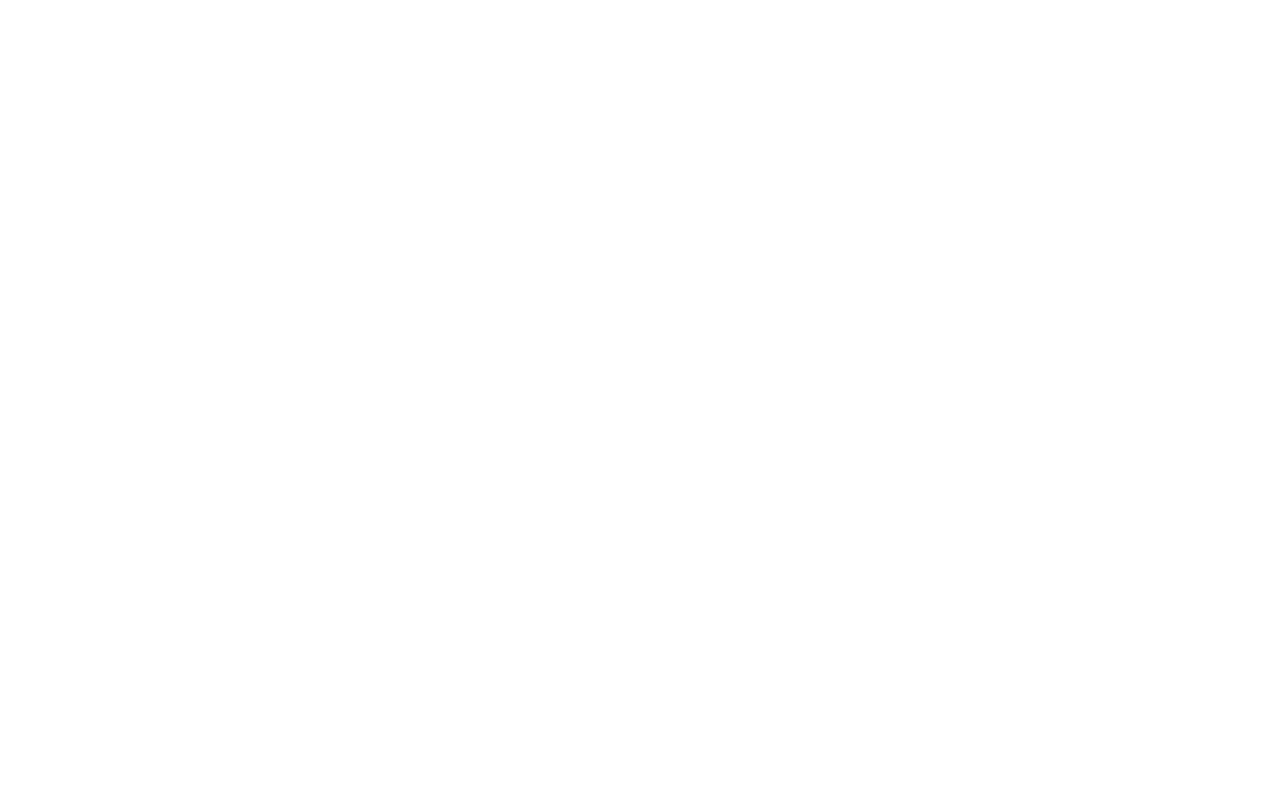
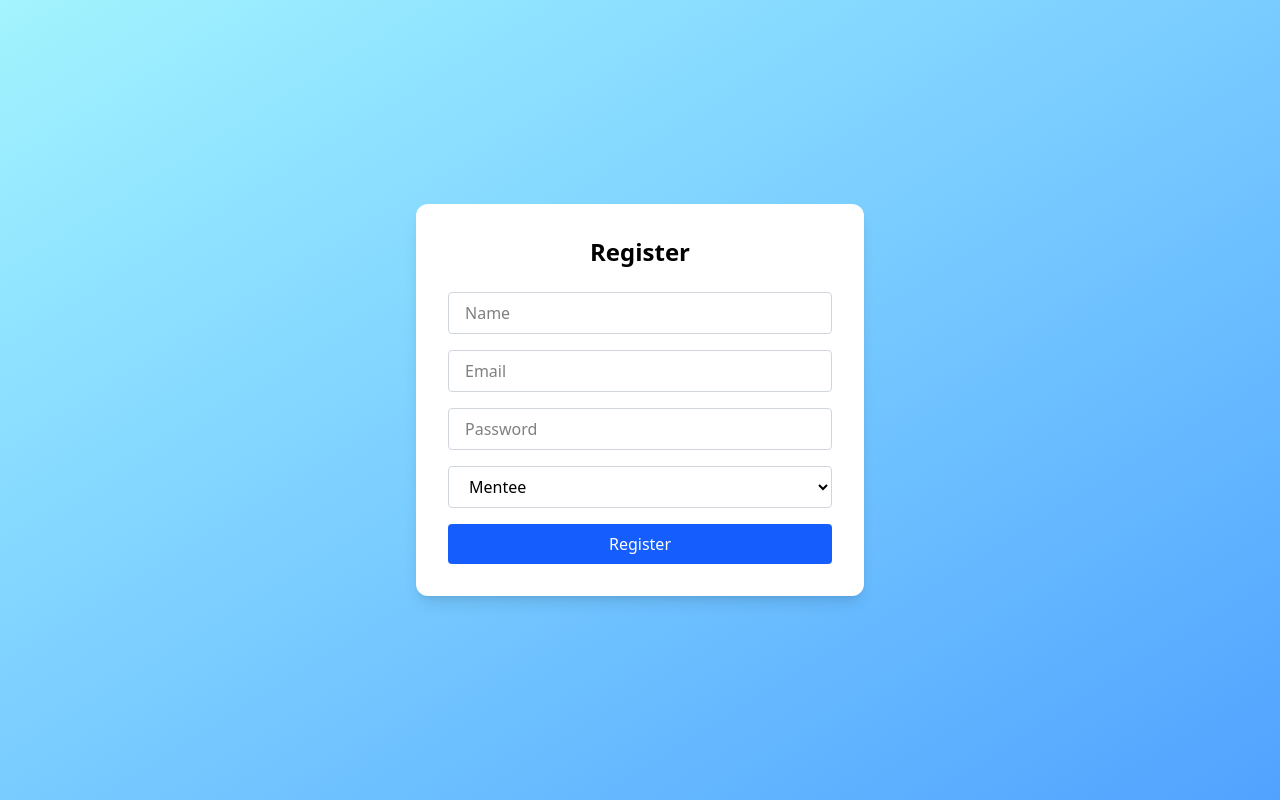
Before and after one commit to alabiben/Frontend_new, a React (Vite) app: page /register in a window 1280 px wide. Before the commit this address had no page. Built offline with nearby package versions, Linux system fonts and the light colour scheme.

Commit message:
frontend setup

```diff
--- a/package.json
+++ b/package.json
@@ -14,6 +14,7 @@
     "axios": "^1.11.0",
     "react": "^19.1.0",
     "react-dom": "^19.1.0",
+    "react-query": "^3.39.3",
     "react-router-dom": "^7.7.1",
     "tailwindcss": "^4.1.11"
   },
--- a/src/App.tsx
+++ b/src/App.tsx
@@ -1,14 +1,20 @@
 import { Route,Routes } from 'react-router-dom'
 import './App.css'
 import Home from './pages/Home'
+import Register from './auth/register'
 import Login from './auth/login'
+import Profile from './pages/Profile'
+import Dashboard from './pages/Dashboard'
 function App () {
 
   return (
     <>
       <Routes>
         <Route path='/' element={<Home/>}></Route>
-        <Route path='/Login' element={<Login/>}></Route>
+        <Route path="/register" element={<Register />} />
+        <Route path="/login" element={<Login />} />
+        <Route path="/profile" element={<Profile />} />
+        <Route path="/dashboard" element={<Dashboard />} />
       </Routes>
     </>
   )
--- a/src/auth/login.tsx
+++ b/src/auth/login.tsx
@@ -1,23 +1,48 @@
 import React from 'react'
-//import axios from "axios"
+import axios from "axios"
 import {useState} from "react"
-
+import { useShopContext } from '../context.tsx'
+import { useNavigate } from 'react-router-dom'
+    interface Loginresponse {
+        token: string,
+        user: {
+            id: string,
+            email: string,
+            name: string,
+            role: string
+        }
+    }
 function Login() {
-
+    const navigate = useNavigate()
+    const context = useShopContext()
+    const backendUrl = context?.backendUrl || ""
     const [email, setEmail] = useState<string>("")
     const [password, setPassword] = useState<string>("")
+    const [isLoading, setIsLoading] = useState<boolean>(false)
+    const [error, setError] = useState<string>("")
 
-    const submit = async (e:React.FormEvent<HTMLFormElement>) =>{
-        try {
-            e.preventDefault()
-            console.log("password", password)
-            console.log("email", email)
+    const submit = async (e: React.FormEvent<HTMLFormElement>) => {
+  e.preventDefault()
+  setIsLoading(true)
+  setError("")
+  try {
+    const response = await axios.post<Loginresponse>(`${backendUrl}/api/auth/login`, { email, password })
+    if (response.status === 200) {
+      localStorage.setItem('token', response.data.token)
+      if (response.data.user.bio && response.data.user.skills && response.data.user.goals) {
+        navigate('/dashboard')
+      } else {
+        navigate('/profile')
+      }
+    }
+  } catch (error: any) {
+    setError(error?.response?.data?.message || "Login failed")
+    console.log(error)
+  } finally {
+    setIsLoading(false)
+  }
+}
 
-        } catch (error) {
-
-        }
-
-    }
   return (
      <div className="set mt-10 justify-self-center mx-auto">
           <h1 className="justify-self-center justify-center font-bold text-6xl">Mentorship Login Page</h1>
--- /dev/null
+++ b/src/auth/register.tsx
@@ -0,0 +1,80 @@
+import React, { useState } from 'react'
+import axios from 'axios'
+import { useNavigate } from 'react-router-dom'
+import { useShopContext } from '../context'
+
+function Register() {
+  const navigate = useNavigate()
+  const context = useShopContext()
+  const backendUrl = context?.backendUrl || ""
+  const [name, setName] = useState("")
+  const [email, setEmail] = useState("")
+  const [password, setPassword] = useState("")
+  const [role, setRole] = useState("mentee") // or "mentor"
+  const [error, setError] = useState("")
+  const [isLoading, setIsLoading] = useState(false)
+
+  const handleSubmit = async (e: React.FormEvent<HTMLFormElement>) => {
+    e.preventDefault()
+    setIsLoading(true)
+    setError("")
+    try {
+      await axios.post(`${backendUrl}/api/auth/register`, { name, email, password, role })
+      navigate('/login')
+    } catch (err: any) {
+      setError(err?.response?.data?.message || "Registration failed")
+    } finally {
+      setIsLoading(false)
+    }
+  }
+
+  return (
+    <div className="min-h-screen flex items-center justify-center bg-gradient-to-br from-cyan-200 to-blue-400">
+      <form className="bg-white p-8 rounded-xl shadow-lg max-w-md w-full" onSubmit={handleSubmit}>
+        <h2 className="text-2xl font-bold mb-6 text-center">Register</h2>
+        {error && <div className="text-red-500 mb-4">{error}</div>}
+        <input
+          className="w-full mb-4 px-4 py-2 border border-gray-300 rounded"
+          type="text"
+          placeholder="Name"
+          value={name}
+          onChange={e => setName(e.target.value)}
+          required
+        />
+        <input
+          className="w-full mb-4 px-4 py-2 border border-gray-300 rounded"
+          type="email"
+          placeholder="Email"
+          value={email}
+          onChange={e => setEmail(e.target.value)}
+          required
+        />
+        <input
+          className="w-full mb-4 px-4 py-2 border border-gray-300 rounded"
+          type="password"
+          placeholder="Password"
+          value={password}
+          onChange={e => setPassword(e.target.value)}
+          required
+        />
+        <select
+          className="w-full mb-4 px-4 py-2 border border-gray-300 rounded"
+          value={role}
+          onChange={e => setRole(e.target.value)}
+        >
+          <option value="mentee">Mentee</option>
+          <option value="mentor">Mentor</option>
+        </select>
+        <button
+          className="w-full bg-blue-600 text-white py-2 rounded hover:bg-blue-800 transition"
+          type="submit"
+          disabled={isLoading}
+        >
+          {isLoading ? "Registering..." : "Register"}
+        </button>
+      </form>
+    </div>
+  )
+}
+
+export default Register
--- /dev/null
+++ b/src/context.tsx
@@ -0,0 +1,32 @@
+import React, { type ReactNode } from 'react'
+
+import { createContext, useContext } from 'react'
+
+interface ShopContextType {
+    // Define the properties and methods you want to expose
+    backendUrl: string;
+}
+
+export const ShopContext = createContext<ShopContextType | undefined>(undefined)
+
+interface ShopContextProviderProps {
+    children:ReactNode
+}
+
+const ShopContextProvider: React.FC<ShopContextProviderProps> = (props) => {
+    const backendUrl = "https://mentorship-project-backend.onrender.com"
+    const value: ShopContextType = {
+        backendUrl
+     };
+    return (
+        <ShopContext.Provider value={value}>
+            {props.children}
+        </ShopContext.Provider>
+    );
+};
+
+export const useShopContext = () => {
+    return useContext(ShopContext)
+};
+
+export default ShopContextProvider;
--- /dev/null
+++ b/src/pages/Dashboard.tsx
@@ -0,0 +1,24 @@
+import React, { useEffect } from 'react'
+import { useNavigate } from 'react-router-dom'
+
+function Dashboard() {
+  const navigate = useNavigate()
+
+  useEffect(() => {
+    const token = localStorage.getItem('token')
+    if (!token) {
+      navigate('/login')
+    }
+  }, [navigate])
+
+  return (
+    <div className="min-h-screen flex items-center justify-center bg-gradient-to-br from-cyan-200 to-blue-400">
+      <div className="bg-white p-8 rounded-xl shadow-lg max-w-md w-full text-center">
+        <h2 className="text-3xl font-bold mb-4">Welcome to your Dashboard!</h2>
+        <p className="text-lg text-gray-700">Here you can manage your mentorship activities.</p>
+      </div>
+    </div>
+  )
+}
+
+export default Dashboard
--- /dev/null
+++ b/src/pages/Profile.tsx
@@ -0,0 +1,84 @@
+import React, { useState } from 'react'
+import { useNavigate } from 'react-router-dom'
+import { useShopContext } from '../context'
+import axios from 'axios'
+
+function Profile() {
+  const navigate = useNavigate()
+  const context = useShopContext()
+  const backendUrl = context?.backendUrl || ""
+  const [name, setName] = useState("")
+  const [bio, setBio] = useState("")
+  const [skills, setSkills] = useState("")
+  const [goals, setGoals] = useState("")
+  const [error, setError] = useState("")
+  const [isLoading, setIsLoading] = useState(false)
+
+  const handleSubmit = async (e: React.FormEvent<HTMLFormElement>) => {
+    e.preventDefault()
+    setIsLoading(true)
+    setError("")
+    try {
+      const token = localStorage.getItem('token')
+      await axios.post(
+        `${backendUrl}/api/profile`,
+        { name, bio, skills, goals },
+        { headers: { Authorization: `Bearer ${token}` } }
+      )
+      navigate('/dashboard')
+    } catch (err: any) {
+      setError(err?.response?.data?.message || "Profile update failed")
+    } finally {
+      setIsLoading(false)
+    }
+  }
+
+  return (
+    <div className="min-h-screen flex items-center justify-center bg-gradient-to-br from-cyan-200 to-blue-400">
+      <form className="bg-white p-8 rounded-xl shadow-lg max-w-md w-full" onSubmit={handleSubmit}>
+        <h2 className="text-2xl font-bold mb-6 text-center">Complete Your Profile</h2>
+        {error && <div className="text-red-500 mb-4">{error}</div>}
+        <input
+          className="w-full mb-4 px-4 py-2 border border-gray-300 rounded"
+          type="text"
+          placeholder="Name"
+          value={name}
+          onChange={e => setName(e.target.value)}
+          required
+        />
+        <textarea
+          className="w-full mb-4 px-4 py-2 border border-gray-300 rounded"
+          placeholder="Bio"
+          value={bio}
+          onChange={e => setBio(e.target.value)}
+          required
+        />
+        <input
+          className="w-full mb-4 px-4 py-2 border border-gray-300 rounded"
+          type="text"
+          placeholder="Skills (comma separated)"
+          value={skills}
+          onChange={e => setSkills(e.target.value)}
+          required
+        />
+        <input
+          className="w-full mb-4 px-4 py-2 border border-gray-300 rounded"
+          type="text"
+          placeholder="Goals"
+          value={goals}
+          onChange={e => setGoals(e.target.value)}
+          required
+        />
+        <button
+          className="w-full bg-blue-600 text-white py-2 rounded hover:bg-blue-800 transition"
+          type="submit"
+          disabled={isLoading}
+        >
+          {isLoading ? "Saving..." : "Save Profile"}
+        </button>
+      </form>
+    </div>
+  )
+}
+
+export default Profile
```
Also changed, not shown: src/main.tsx (+4 -3 lines), src/pages/Home.tsx (+32 -3 lines), src/assets/learner.png.jpg (added), 1 other file (tests, documents, lock files or other folders).
